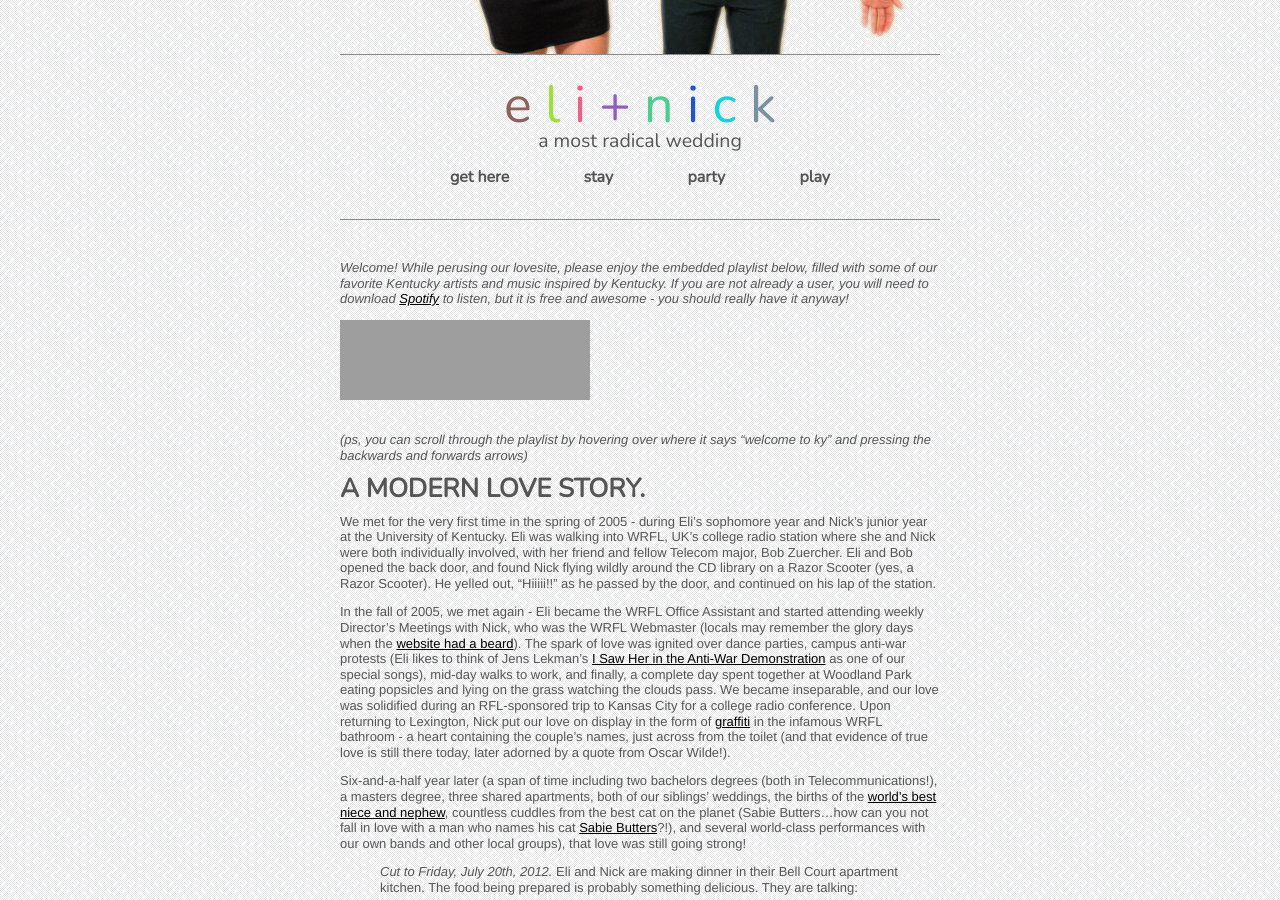
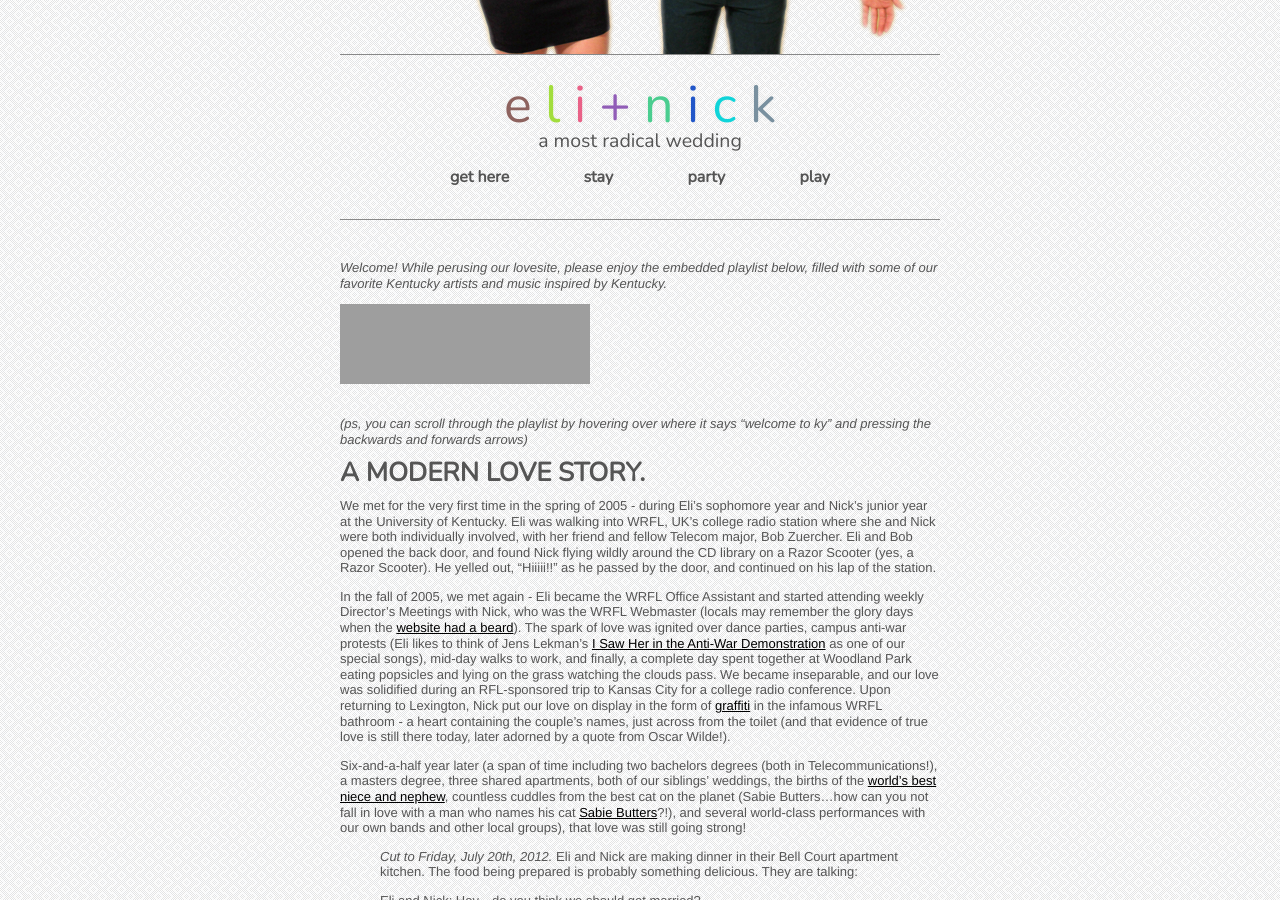
Before and after one commit to nikolaiwarner/eliandnick.com, a Jekyll site: the page built from index.md, in a window 1280 px wide and 900 px high, scrolled down 426 px. Built offline with Jekyll 4.4.1, drawn with Linux system fonts in a browser that asks for light colours; nearby versions of some CDN libraries; grey boxes are pictures that could not be loaded.

Commit message:
Update index.md

```diff
--- a/index.md
+++ b/index.md
@@ -2,7 +2,7 @@
 layout: homepage
 title: Eli Riveire and Nick Warner are gettin' hitched.
 ---
-_Welcome! While perusing our lovesite, please enjoy the embedded playlist below, filled with some of our favorite Kentucky artists and music inspired by Kentucky. If you are not already a user, you will need to download [Spotify](http://www.spotify.com/) to listen, but it is free and awesome - you should really have it anyway!_
+_Welcome! While perusing our lovesite, please enjoy the embedded playlist below, filled with some of our favorite Kentucky artists and music inspired by Kentucky._
 
 <iframe src="https://embed.spotify.com/?uri=spotify:user:eliriveire:playlist:3dsWfGQ52I0sMD0rj7Yg1X" width="250" height="80" frameborder="0" allowtransparency="true">
 </iframe>
```
